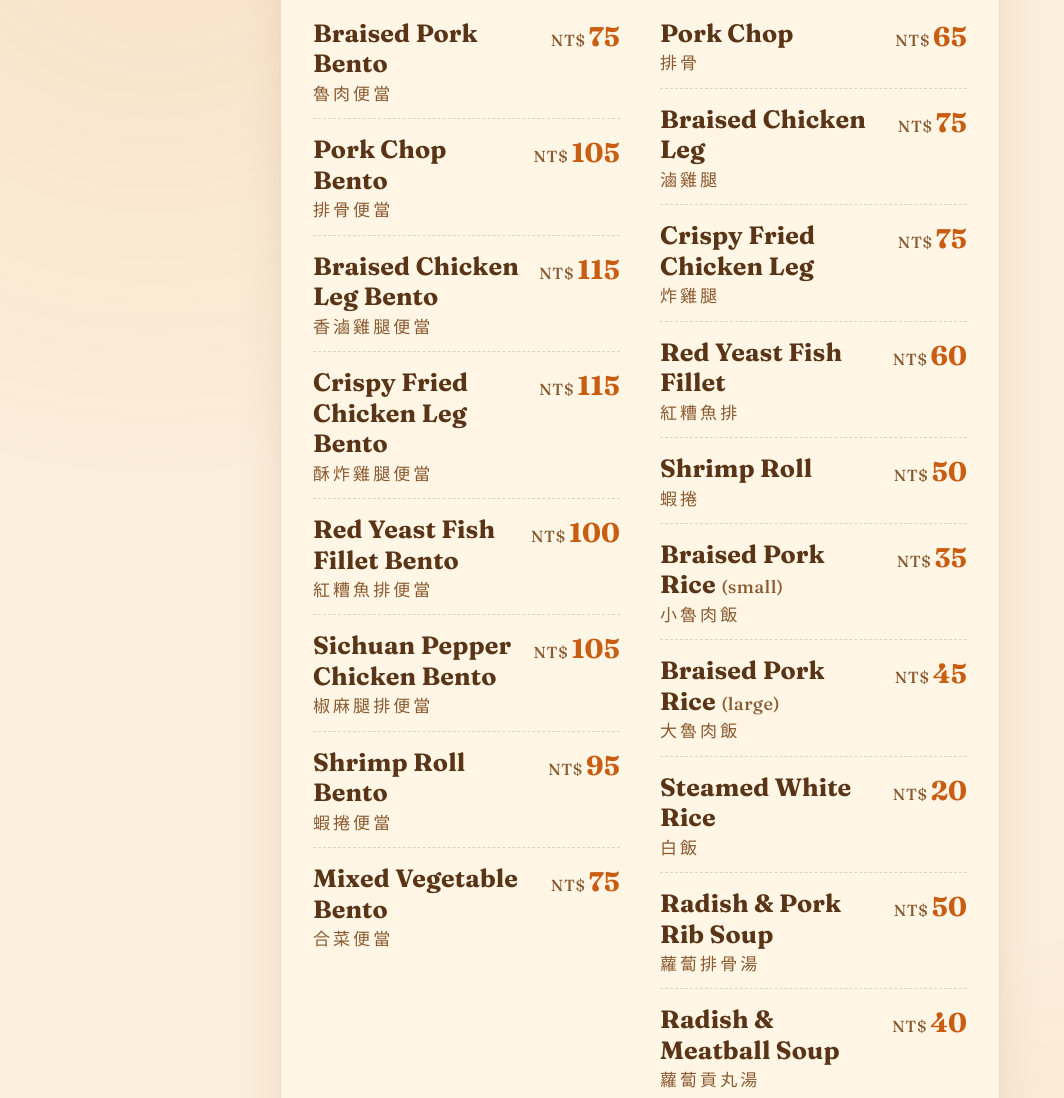
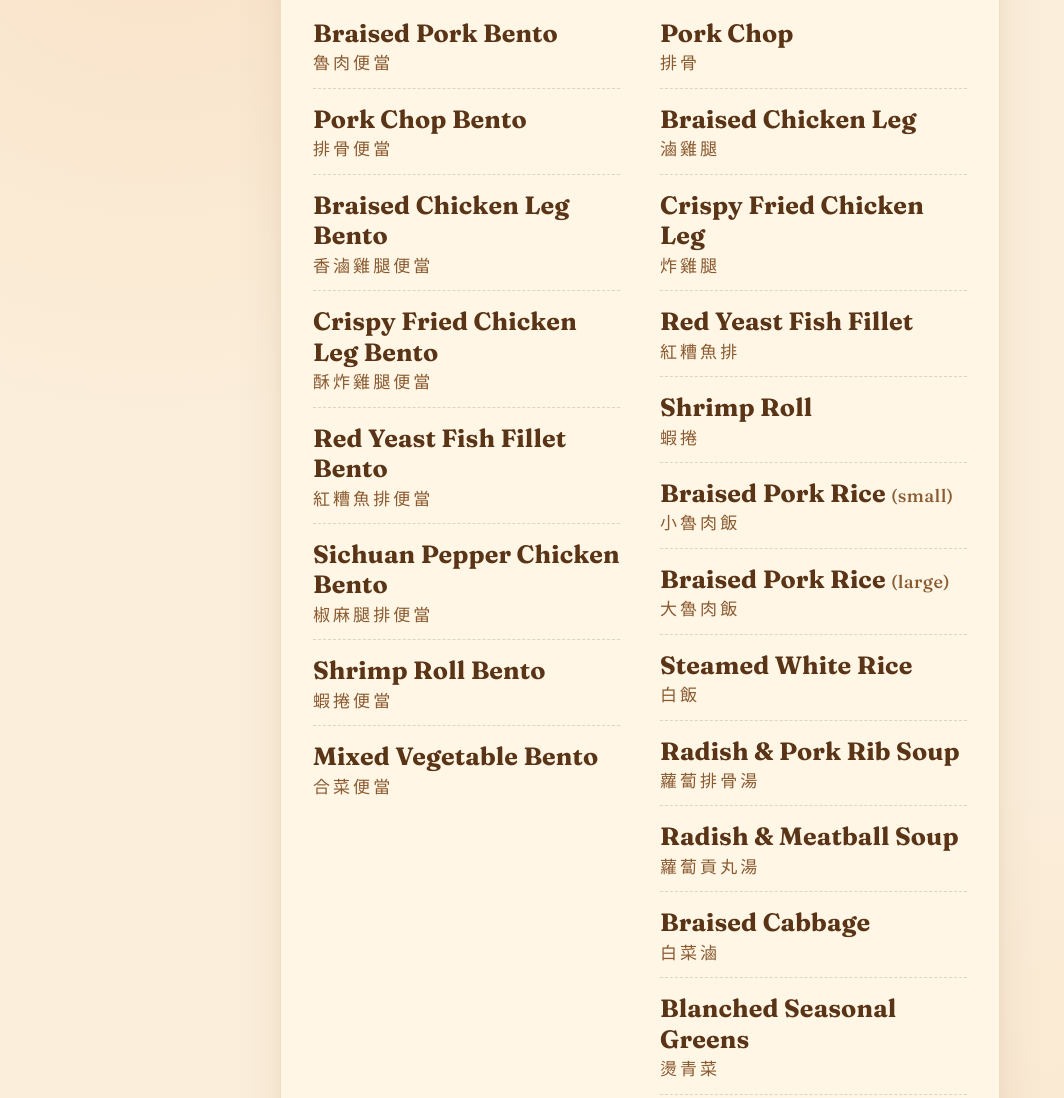
Before and after one commit to jaydencheng/senhe-kitchen-menu, a plain HTML site: page index.html in a window 1280 px wide. Shown: the part 290-1388 px from the top of the page, without its empty margins (0-1064 px from the left). Drawn offline with Linux system fonts and the light colour scheme.

Commit message:
Remove prices from menu — show item names only

```diff
--- a/index.html
+++ b/index.html
@@ -139,10 +139,6 @@
     }
 
     .item {
-      display: grid;
-      grid-template-columns: 1fr auto;
-      align-items: start;
-      gap: 16px;
       padding: 15px 0;
       border-bottom: 1px dashed var(--rule);
     }
@@ -175,23 +171,6 @@
       letter-spacing: 0.18em;
       line-height: 1.2;
     }
-    .price {
-      font-family: "Fraunces", serif;
-      font-weight: 700;
-      font-size: 27px;
-      color: var(--brand-dark);
-      white-space: nowrap;
-      padding-top: 2px;
-    }
-    .price::before {
-      content: "NT$";
-      font-size: 16px;
-      font-weight: 500;
-      color: var(--ink-soft);
-      margin-right: 3px;
-      letter-spacing: 0.04em;
-    }
-
     /* Footer */
     .footer {
       padding: 26px 28px 32px;
@@ -235,56 +214,48 @@
             <span class="en">Braised Pork Bento</span>
             <span class="zh">魯肉便當</span>
           </div>
-          <div class="price">75</div>
         </div>
         <div class="item">
           <div class="name">
             <span class="en">Pork Chop Bento</span>
             <span class="zh">排骨便當</span>
           </div>
-          <div class="price">105</div>
         </div>
         <div class="item">
           <div class="name">
             <span class="en">Braised Chicken Leg Bento</span>
             <span class="zh">香滷雞腿便當</span>
           </div>
-          <div class="price">115</div>
         </div>
         <div class="item">
           <div class="name">
             <span class="en">Crispy Fried Chicken Leg Bento</span>
             <span class="zh">酥炸雞腿便當</span>
           </div>
-          <div class="price">115</div>
         </div>
         <div class="item">
           <div class="name">
             <span class="en">Red Yeast Fish Fillet Bento</span>
             <span class="zh">紅糟魚排便當</span>
           </div>
-          <div class="price">100</div>
         </div>
         <div class="item">
           <div class="name">
             <span class="en">Sichuan Pepper Chicken Bento</span>
             <span class="zh">椒麻腿排便當</span>
           </div>
-          <div class="price">105</div>
         </div>
         <div class="item">
           <div class="name">
             <span class="en">Shrimp Roll Bento</span>
             <span class="zh">蝦捲便當</span>
           </div>
-          <div class="price">95</div>
         </div>
         <div class="item">
           <div class="name">
             <span class="en">Mixed Vegetable Bento</span>
             <span class="zh">合菜便當</span>
           </div>
-          <div class="price">75</div>
         </div>
       </div>
 
@@ -297,105 +268,91 @@
             <span class="en">Pork Chop</span>
             <span class="zh">排骨</span>
           </div>
-          <div class="price">65</div>
         </div>
         <div class="item">
           <div class="name">
             <span class="en">Braised Chicken Leg</span>
             <span class="zh">滷雞腿</span>
           </div>
-          <div class="price">75</div>
         </div>
         <div class="item">
           <div class="name">
             <span class="en">Crispy Fried Chicken Leg</span>
             <span class="zh">炸雞腿</span>
           </div>
-          <div class="price">75</div>
         </div>
         <div class="item">
           <div class="name">
             <span class="en">Red Yeast Fish Fillet</span>
             <span class="zh">紅糟魚排</span>
           </div>
-          <div class="price">60</div>
         </div>
         <div class="item">
           <div class="name">
             <span class="en">Shrimp Roll</span>
             <span class="zh">蝦捲</span>
           </div>
-          <div class="price">50</div>
         </div>
         <div class="item">
           <div class="name">
             <span class="en">Braised Pork Rice <small>(small)</small></span>
             <span class="zh">小魯肉飯</span>
           </div>
-          <div class="price">35</div>
         </div>
         <div class="item">
           <div class="name">
             <span class="en">Braised Pork Rice <small>(large)</small></span>
             <span class="zh">大魯肉飯</span>
           </div>
-          <div class="price">45</div>
         </div>
         <div class="item">
           <div class="name">
             <span class="en">Steamed White Rice</span>
             <span class="zh">白飯</span>
           </div>
-          <div class="price">20</div>
         </div>
         <div class="item">
           <div class="name">
             <span class="en">Radish &amp; Pork Rib Soup</span>
             <span class="zh">蘿蔔排骨湯</span>
           </div>
-          <div class="price">50</div>
         </div>
         <div class="item">
           <div class="name">
             <span class="en">Radish &amp; Meatball Soup</span>
             <span class="zh">蘿蔔貢丸湯</span>
           </div>
-          <div class="price">40</div>
         </div>
         <div class="item">
           <div class="name">
             <span class="en">Braised Cabbage</span>
             <span class="zh">白菜滷</span>
           </div>
-          <div class="price">50</div>
         </div>
         <div class="item">
           <div class="name">
             <span class="en">Blanched Seasonal Greens</span>
             <span class="zh">燙青菜</span>
           </div>
-          <div class="price">45</div>
         </div>
         <div class="item">
           <div class="name">
             <span class="en">Braised Tofu</span>
             <span class="zh">滷三角豆腐</span>
           </div>
-          <div class="price">25</div>
         </div>
         <div class="item">
           <div class="name">
             <span class="en">Braised Egg</span>
             <span class="zh">滷蛋</span>
           </div>
-          <div class="price">15</div>
         </div>
       </div>
     </section>
 
     <footer class="footer">
       <div class="note">Order ahead on LINE for faster pickup &middot; 加入 LINE 提前點餐</div>
-      <div>Prices in New Taiwan Dollars (NT$) &middot; Subject to change &middot; 價格如有變動以店內為準</div>
+      <div>Please ask at the counter for current prices &middot; 價格請洽現場</div>
     </footer>
   </main>
 
```
